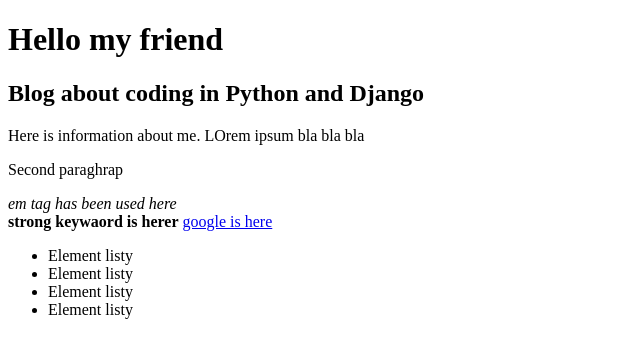
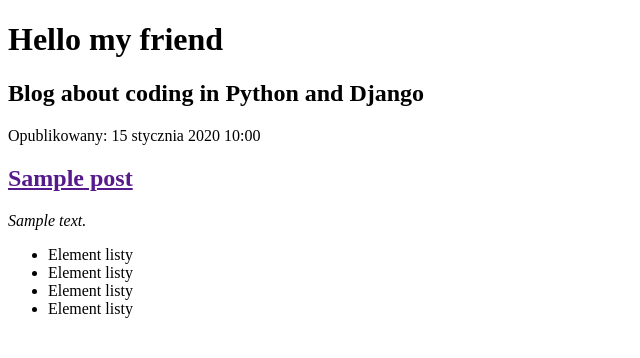
Before and after one commit to damianrydzewski/djangoblog, a Django app: template blog/templates/blog/post_list.html in a window 1280 px wide. Shown: the top 358 px of the page, without its empty margins (0-640 px from the left). Run offline with Django 4.2, Linux system fonts and the light colour scheme; the template is opened without the code that fills it: most values are stand-ins (such as "Sample title", 1, 10 or a date in 2020).

Commit message:
Edited HTML file.

```diff
--- a/blog/templates/blog/post_list.html
+++ b/blog/templates/blog/post_list.html
@@ -9,13 +9,19 @@
     <h1>Hello my friend</h1>
     <h2>Blog about coding in Python and Django</h2>
 </div>
+
+{% comment "Komentarz autora" %}
+Wpis komenatarza dla innych
+{% endcomment %}
+
+{% for post in posts %}
 <div>
-    <p>Here is information about me. LOrem ipsum bla bla bla</p>
-    <p>Second paraghrap</p>
-    <em>em tag has been used here</em><br>
-    <strong>strong keywaord is herer</strong>
-    <a href="https://google.com">google is here</a>
+    <p>Opublikowany: {{ post.publish_date }}</p>
+    <h2><a href="">{{ post.title }}</a></h2>
+    <em>{{ post.text|linebreaksbr }}</em>
 </div>
+{% endfor %}
+
 <div>
     <ul>
         <li>Element listy</li>
--- a/blog/views.py
+++ b/blog/views.py
@@ -1,5 +1,8 @@
 from django.shortcuts import render
+from django.utils import timezone
+from .models import Post
 
 
 def post_list(request):
-    return render(request, 'blog/post_list.html', {})
+    posts = Post.objects.filter(publish_date__lte=timezone.now()).order_by('publish_date')
+    return render(request, 'blog/post_list.html', {'posts': posts})
```
